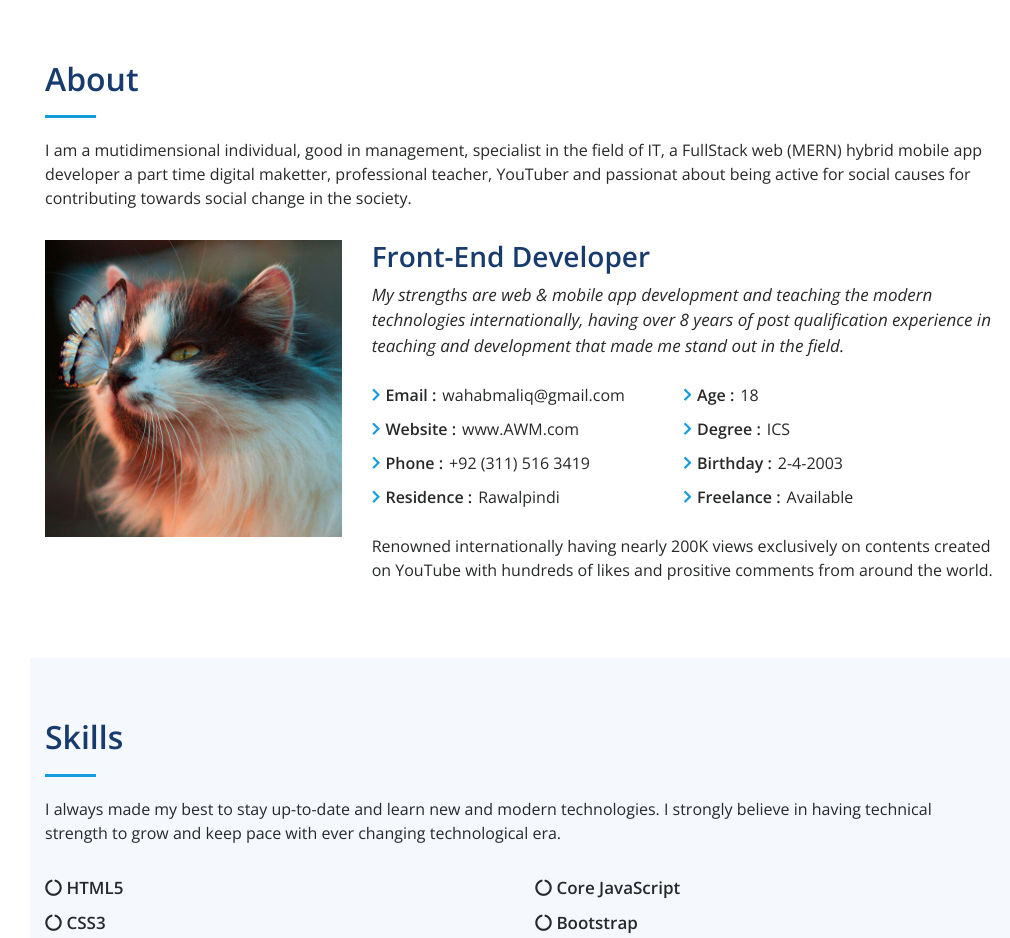
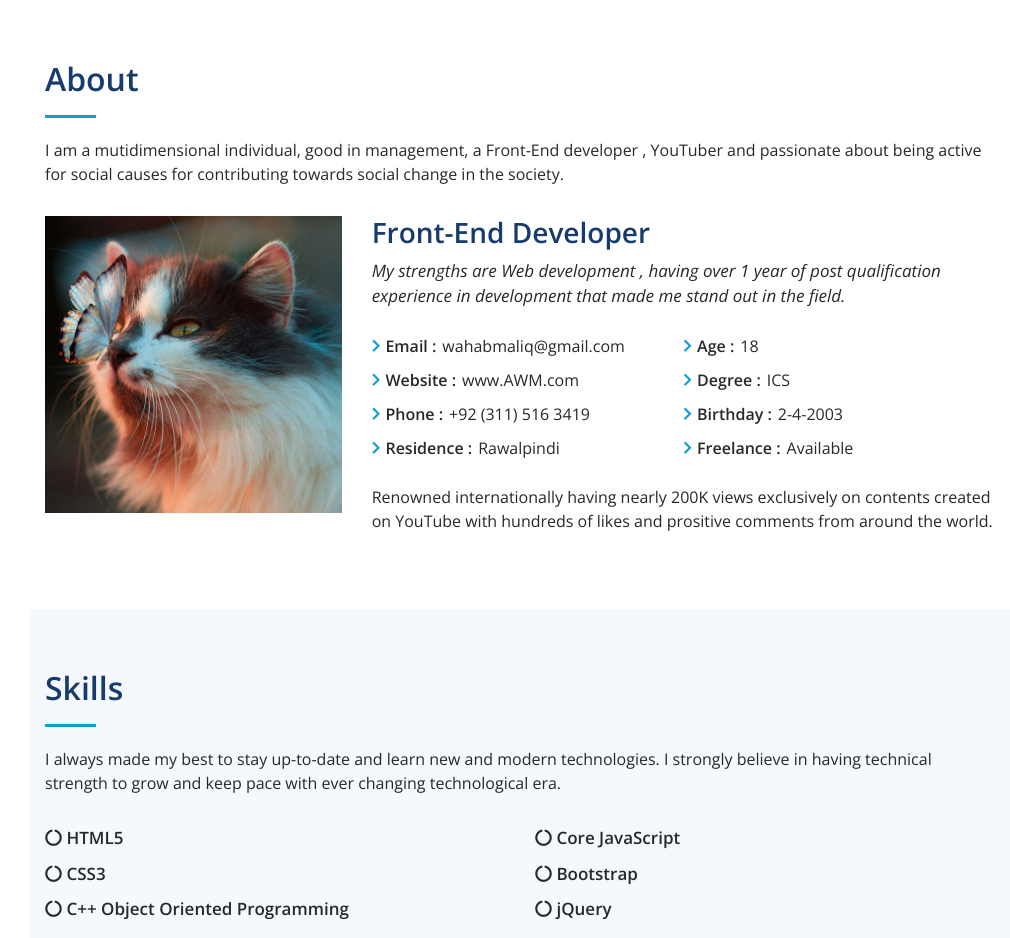
Before and after one commit to Abdul-Wahab-318/portfolio, a plain HTML site: page index.html in a window 1280 px wide. Shown: the part 800-1738 px from the top of the page, without its empty margins (270-1280 px from the left). Drawn offline with nearby package versions, Linux system fonts and the light colour scheme; files whose address does not match are found by name.

Commit message:
updated lead text

```diff
--- a/index.html
+++ b/index.html
@@ -86,7 +86,7 @@
                         <div class="about-inner">
                             <div class="lead-text">
                                 <h1>About</h1>
-                                <p>I am a mutidimensional individual, good in management, specialist in the field of IT, a FullStack web (MERN) hybrid mobile app developer a part time digital maketter, professional teacher, YouTuber and passionat about being active for social causes for contributing towards social change in the society.</p>
+                                <p>I am a mutidimensional individual, good in management, a Front-End developer ,  YouTuber and passionate about being active for social causes for contributing towards social change in the society.</p>
                             </div>
                             <div class="about-details">
                                 <div class="row">
@@ -95,7 +95,7 @@
                                     </div>
                                     <div class="col-lg-8 about-details-caption">
                                         <h1>Front-End Developer</h1>
-                                        <p>My strengths are web & mobile app development and teaching the modern technologies internationally, having over 8 years of post qualification experience in teaching and development that made me stand out in the field.</p>
+                                        <p>My strengths are Web development , having over 1 year of post qualification experience in  development that made me stand out in the field.</p>
                                         <div class="row details-caption-list">
                                             <div class="col-md-6">
                                                 <ul>
```
